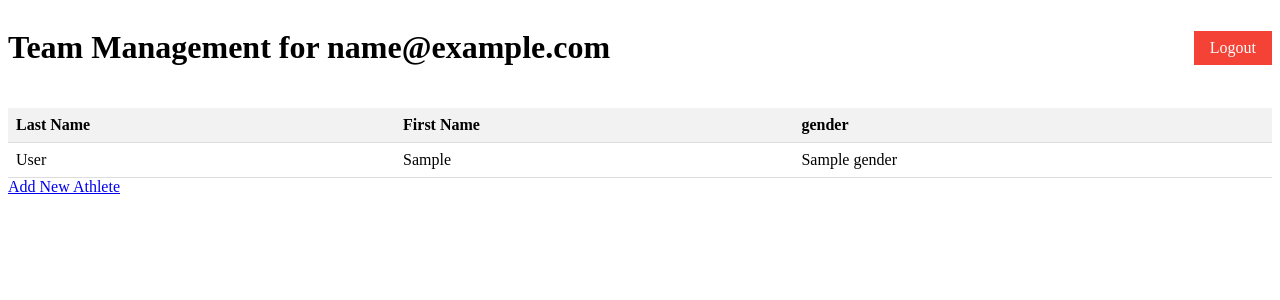
After one commit to JacobPlummer02/group04-database-systems-project-S2025, a Django app: template Running_Application/app/templates/app/team_management.html in a window 1280 px wide. The commit adds this page. Shown: the top 300 px of the page. Run offline with Django 5.2, Linux system fonts and the light colour scheme; the template is opened without the code that fills it: most values are stand-ins (such as "Sample title", 1, 10 or a date in 2020).

Commit message:
Add team management view and template; update URLs and dashboard links

```diff
--- a/Running_Application/app/templates/app/dashboard.html
+++ b/Running_Application/app/templates/app/dashboard.html
@@ -87,7 +87,7 @@
         {% if user_role == 'Coach' %}
         <!-- Coach-specific options -->
         <div class="dashboard-item">
-            <a href="#">Team Management</a>
+            <a href="{% url 'team_management' %}">Team Management</a>
             <p>Manage your team roster and details</p>
         </div>
 
--- /dev/null
+++ b/Running_Application/app/templates/app/team_management.html
@@ -0,0 +1,67 @@
+<!DOCTYPE html>
+<html>
+<head>
+    <title>Team Management</title>
+    <style>
+        table {
+            width: 100%;
+            border-collapse: collapse;
+            margin-top: 20px;
+        }
+        th, td {
+            padding: 8px;
+            text-align: left;
+            border-bottom: 1px solid #ddd;
+        }
+        th {
+            background-color: #f2f2f2;
+        }
+        tr:hover {
+            background-color: #f5f5f5;
+        }
+        .header {
+            display: flex;
+            justify-content: space-between;
+            align-items: center;
+        }
+        .logout {
+            padding: 8px 16px;
+            background-color: #f44336;
+            color: white;
+            border: none;
+            cursor: pointer;
+            text-decoration: none;
+        }
+    </style>
+</head>
+<body>
+    <div class="header">
+        <h1>Team Management for {{ user_email }}</h1>
+        <a href="{% url 'login' %}" class="logout">Logout</a>
+    </div>
+
+    {% if team_members %}
+        <table>
+            <thead>
+                <tr>
+                    <th>Last Name</th>
+                    <th>First Name</th>
+                    <th>gender</th>
+                </tr>
+            </thead>
+            <tbody>
+                {% for athlete in team_members %}
+                <tr>
+                    <td>{{ athlete.last_name }}</td>
+                    <td>{{ athlete.first_name }}</td>
+                    <td>{{ athlete.gender }}</td>
+                </tr>
+                {% endfor %}
+            </tbody>
+        </table>
+    {% else %}
+        <p>No Team Found.</p>
+    {% endif %}
+</body>
+<a href="#">Add New Athlete</a>
+</html>
--- a/Running_Application/app/urls.py
+++ b/Running_Application/app/urls.py
@@ -24,4 +24,5 @@ urlpatterns = [
     path('dashboard/', views.dashboard_view, name='dashboard'),
     path('race_results/', views.race_results_view, name='race_results'),
     path('add_race_result/', views.add_race_result_view, name='add_race_result'),
+    path('team_management/', views.team_management_view, name='team_management'),
 ]
```
Also changed, not shown: Running_Application/app/views.py (+52 -8 lines).
